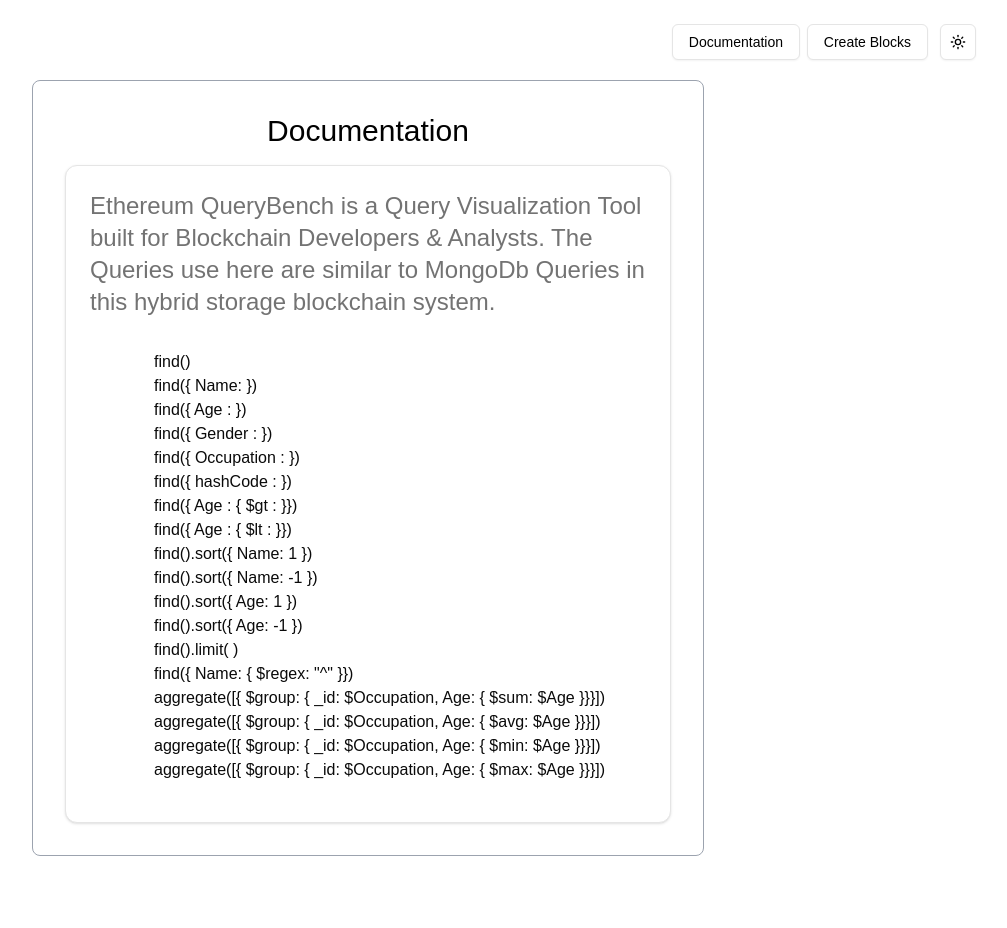
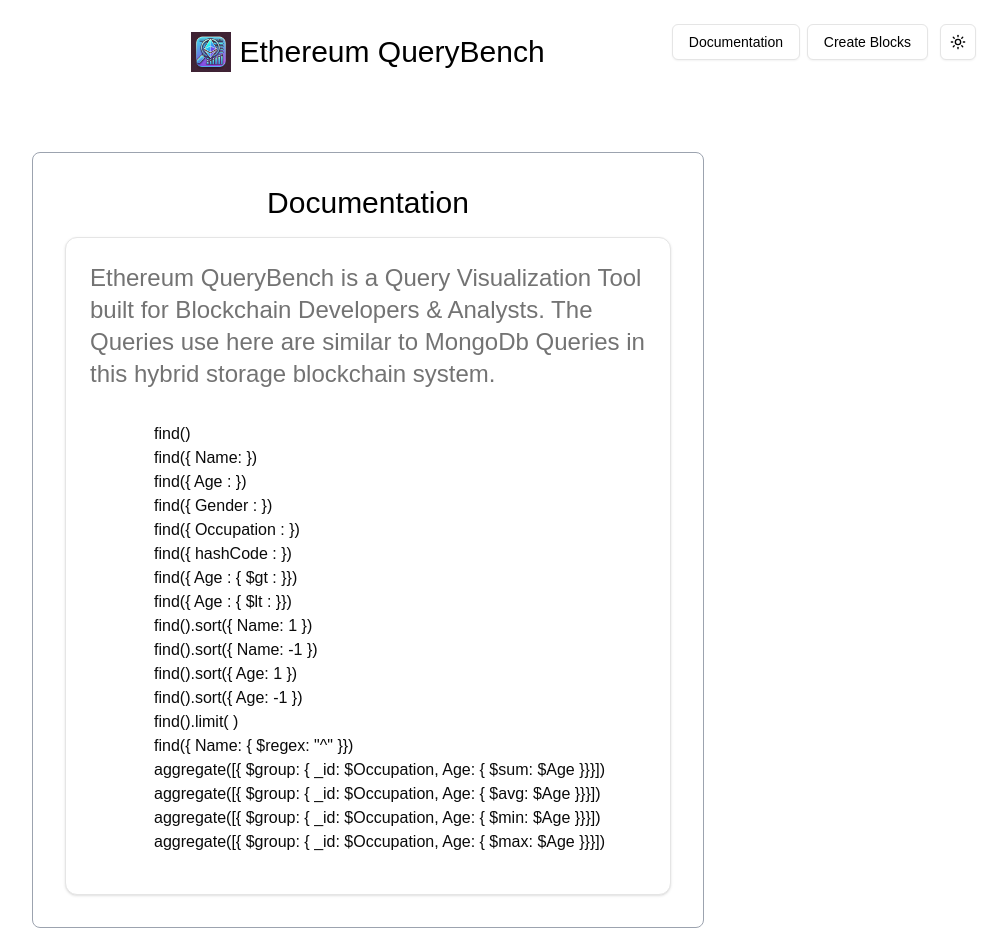
Before and after one commit to VihanGamage/Ethereum-Querybench-FYP, a Next.js app: page /doc in a window 1280 px wide. Shown: the whole page, without its empty margins (272-1279 px from the left). Before the commit the page ends 856 px from the top, so only its background shows below. Built offline with nearby package versions, Linux system fonts and the light colour scheme.

Commit message:
header added in layout.js

```diff
--- a/src/app/layout.js
+++ b/src/app/layout.js
@@ -5,6 +5,7 @@
 import {BlockButton} from "@/components/blockButton";
 import {DocButton} from "@/components/docButton";
 import {Toaster} from "@/components/ui/toaster";
+import Header from "@/components/header";
 
 const geistSans = Geist({
   variable: "--font-geist-sans",
@@ -36,6 +37,7 @@
           <DocButton/>
           <BlockButton/>
           <ModeToggle/>
+          <Header/>
           {children}
           <Toaster/>
       </ThemeProvider>
--- a/src/app/page.js
+++ b/src/app/page.js
@@ -1,10 +1,8 @@
 "use client"
 import {Button} from "@/components/ui/button";
-import {Label} from "@/components/ui/label";
 import {Textarea} from "@/components/ui/textarea";
 import ResultTable from "@/app/resultTable";
 import {useState} from "react";
-import Image from "next/image";
 import {useToast} from "@/hooks/use-toast";
 
 export default function Home() {
@@ -51,13 +49,6 @@
 
   return (
       <>
-          <div className="flex items-center justify-center mt-8">
-              <Image src="/logo.webp" alt="logo" height={60} width={40}/>
-              <Label className="text-3xl ml-2">
-                  Ethereum QueryBench
-              </Label>
-          </div>
-
           <div className="mx-auto mt-14 w-full max-w-6xl flex space-x-52 p-12 border border-gray-400 rounded-lg">
 
             <div className="">
--- /dev/null
+++ b/src/components/header.jsx
@@ -0,0 +1,16 @@
+import Image from "next/image";
+import {Label} from "@/components/ui/label";
+
+export default function Header() {
+
+    return(
+
+        <div className="flex items-center justify-center mt-8">
+            <Image src="/logo.webp" alt="logo" height={60} width={40}/>
+            <Label className="text-3xl ml-2">
+                Ethereum QueryBench
+            </Label>
+        </div>
+    )
+
+}
```
